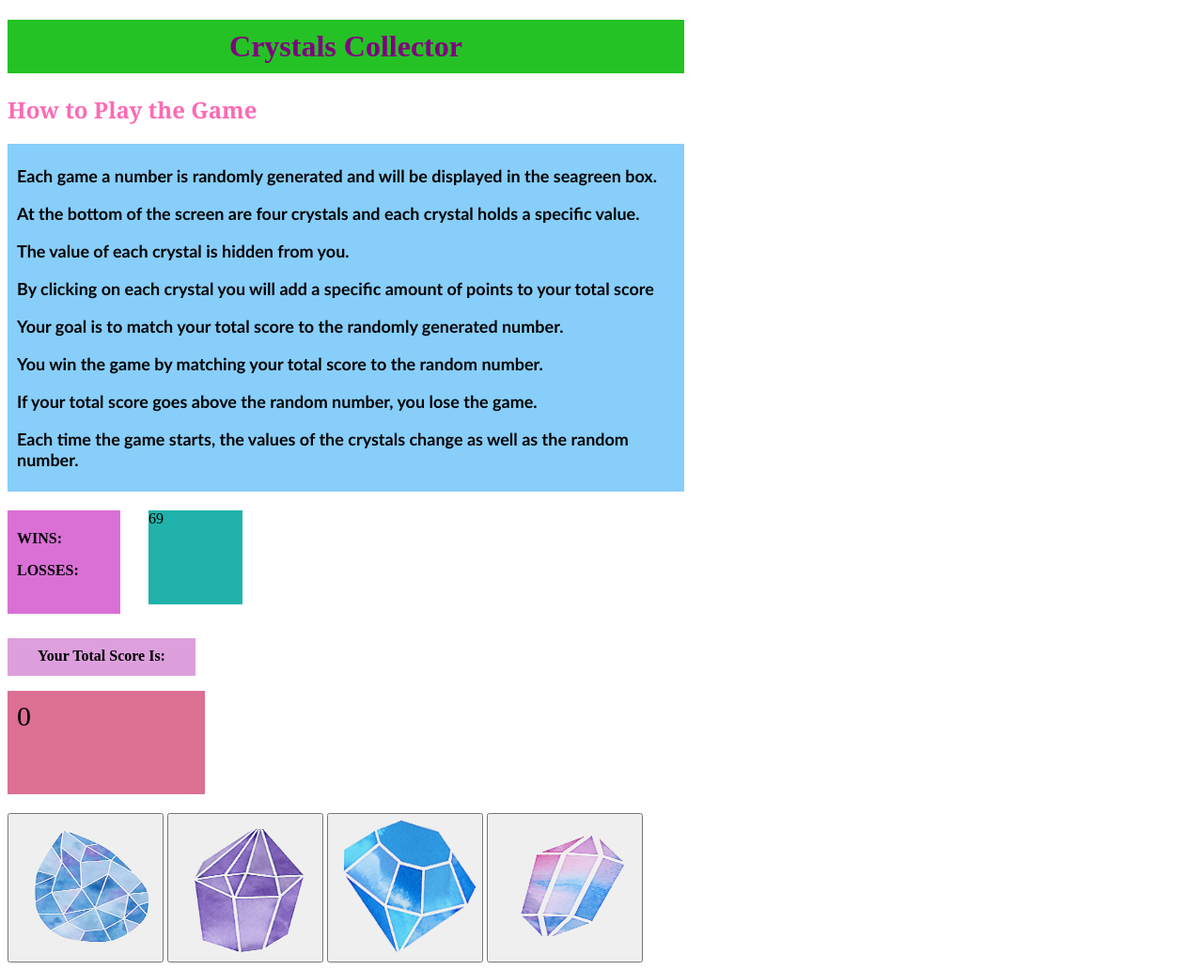
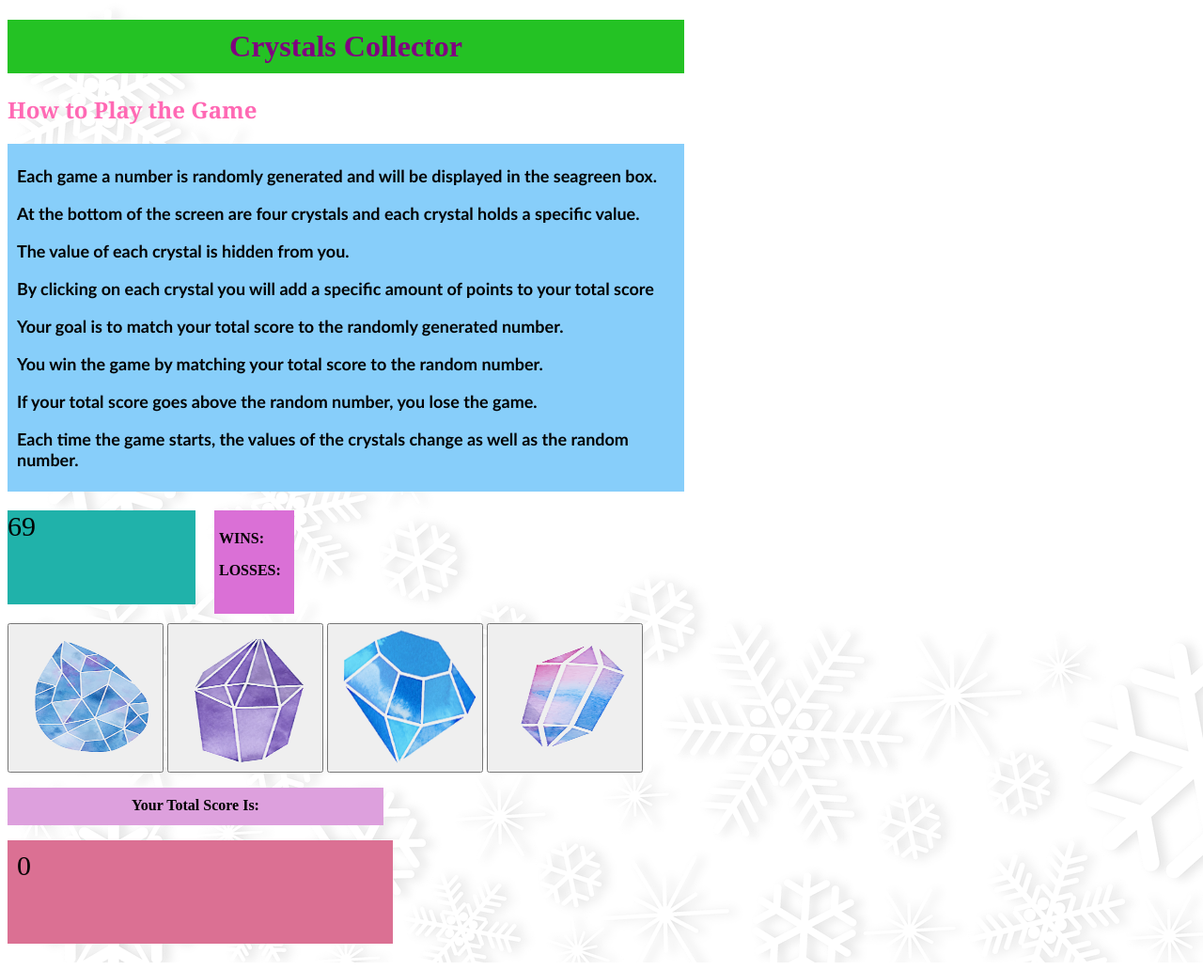
Before and after one commit to GrandSuccess87/week-4-game, a plain HTML site: page index.html in a window 1280 px wide. Shown: the whole page at 94% size. Drawn offline with nearby package versions, Linux system fonts and the light colour scheme.

Commit message:
second commit

```diff
--- a/assets/css/style.css
+++ b/assets/css/style.css
@@ -36,14 +36,15 @@ p {
 }
 
 .number-container {
-
+    position: relative;
 }
 
 .random-number {
     background-color: lightseagreen;
     text-align: left;
+    font-size: 30px;
     display: inline-block;
-    width: 100px;
+    width: 200px;
     height: 100px;
     margin-bottom: 20px;
 
@@ -51,17 +52,19 @@ p {
 
 .winsandlosses {
     background-color:orchid;
-    width: 100px;
+    width: 75px;
     height: 100px;
-    padding: 5px 10px;
-    float: left;
-    margin-right: 30px;
+    padding: 5px 5px;
+    float: right;
+    position: absolute;
+    top: 0;
+    margin-left: 220px;
 
 }
 
 #total-score {
     background-color: plum;
-    width: 200px;
+    width: 400px;
     height: 30px;
     text-align: center;
     padding-top: 10px;
@@ -70,7 +73,7 @@ p {
 
 .users-score {
     background-color: palevioletred;
-    width: 200px;
+    width: 400px;
     height: 100px;
     padding-left: 10px;
     padding-top: 10px;
--- a/index.html
+++ b/index.html
@@ -8,7 +8,7 @@
     <title>Crystal Collector</title>
     <script src="https://ajax.googleapis.com/ajax/libs/jquery/3.2.1/jquery.min.js"></script>
 </head>
-<body>
+<body background=assets/images/background-image.png>
 
 <h1>Crystals Collector</h1>
 
@@ -34,13 +34,13 @@
         <p id="losses"> LOSSES: </p>
     </div>
 
-    <div class="total">
+    <!-- <div class="total">
         <p id="total-score"> Your Total Score Is:</p>
     </div>
 
     <div class="users-score">
             <span class="score"> 0 </span>
-    </div>
+    </div> -->
 
 
 </div>
@@ -53,6 +53,15 @@
     <button id="crystal4"><img src="assets/images/crystal4.png" width="150" height="150"></button>
 
 </div>
+
+<div class="total">
+    <p id="total-score"> Your Total Score Is:</p>
+</div>
+
+<div class="users-score">
+        <span class="score"> 0 </span>
+</div>
+
 
 <script>
 
```
Also changed, not shown: assets/images/background-image.png (added), 3 other files.
